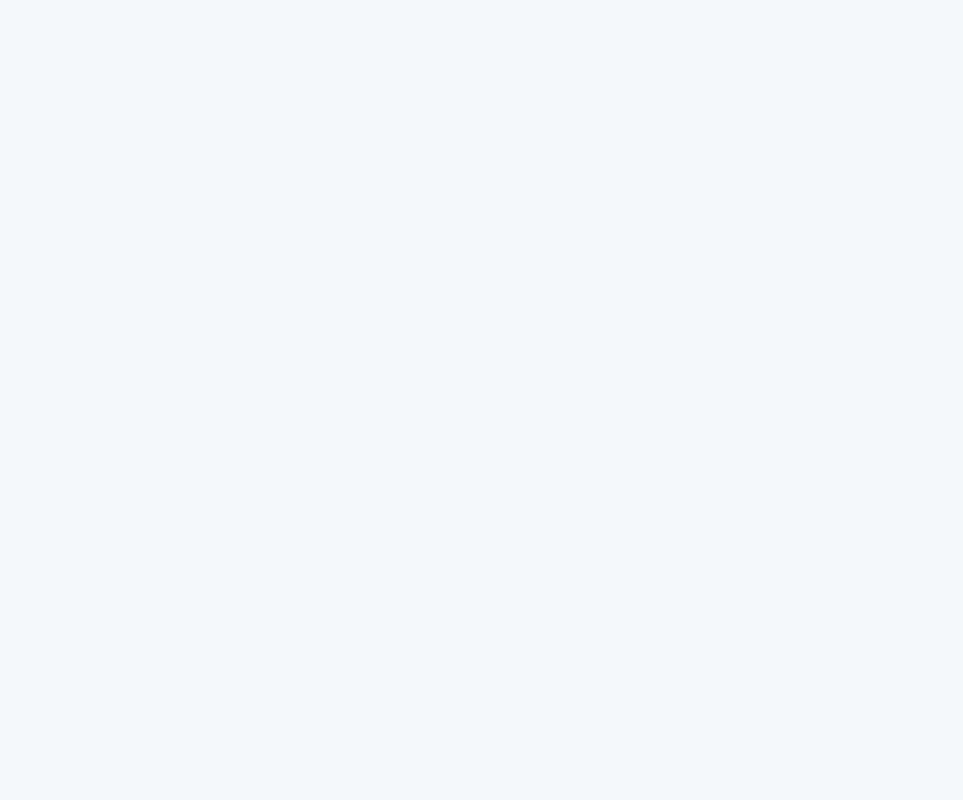
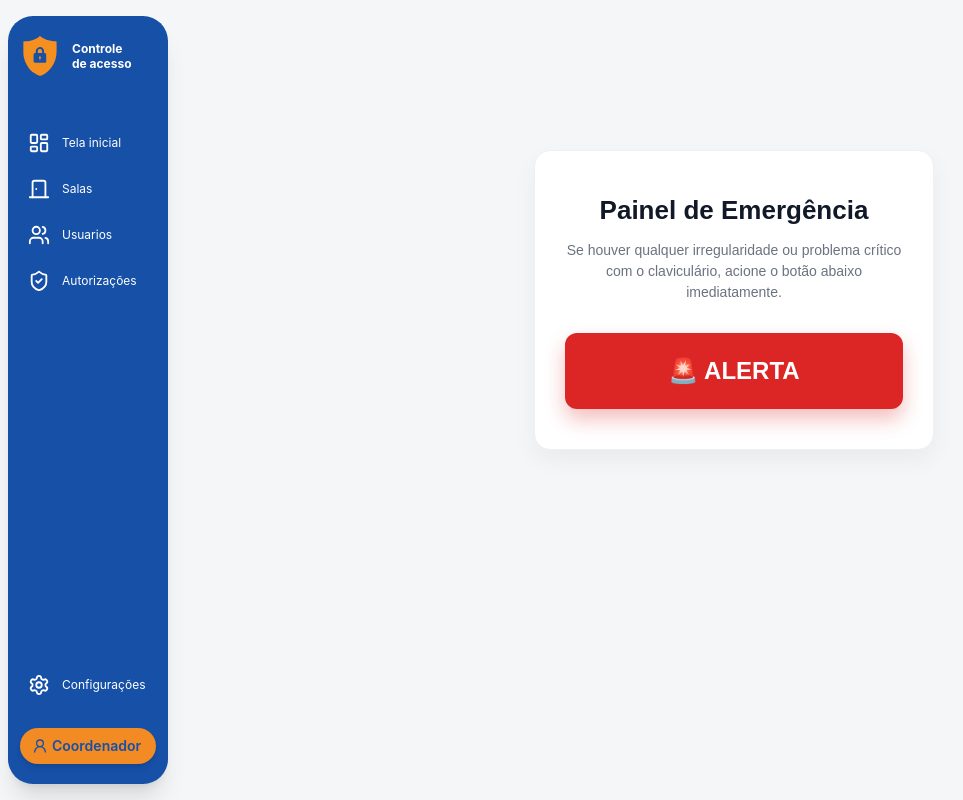
Before and after one commit to vinifvision/front-claviculario, a React (Vite) app: page /button in a window 1280 px wide. Before the commit this address had no page. Shown: the whole page, without its empty margins (0-963 px from the left). Built offline with nearby package versions, Linux system fonts and the light colour scheme.

Commit message:
adiciona pagina de botao de alerta

```diff
--- a/src/App.jsx
+++ b/src/App.jsx
@@ -1,4 +1,3 @@
-// src/App.jsx
 import { BrowserRouter as Router, Routes, Route } from "react-router-dom";
 import Login from "./pages/Login";
 import Dashboard from "./pages/Dashboard";
@@ -7,6 +6,7 @@ import Usuarios from "./pages/Usuarios";
 import Layout from "./components/Layout";
 import Autorizacoes from "./pages/Autorizacoes";
 import Config from "./pages/Config";
+import ButtonPage from "./pages/button"; // Forçado com 'b' minúsculo para alinhar com o arquivo
 
 function App() {
   return (
@@ -20,6 +20,7 @@ function App() {
           <Route path="/usuarios" element={<Usuarios />} />
           <Route path="/autorizacoes" element={<Autorizacoes />} />
           <Route path="/configuracoes" element={<Config />} />
+          <Route path="/button" element={<ButtonPage />} />
         </Route>
       </Routes>
     </Router>
--- /dev/null
+++ b/src/pages/button.jsx
@@ -0,0 +1,59 @@
+import React from 'react';
+
+export default function ButtonPage() {
+  const handleAlertClick = () => {
+    alert('🚨 ALERTA: O botão de emergência foi acionado!');
+  };
+
+  return (
+    <div style={{
+      width: '100%',
+      minHeight: '70vh',
+      display: 'flex',
+      flexDirection: 'column',
+      alignItems: 'center',
+      justifyContent: 'center',
+      padding: '20px',
+      fontFamily: 'sans-serif'
+    }}>
+      <div style={{
+        width: '100%',
+        maxWidth: '400px',
+        backgroundColor: '#ffffff',
+        padding: '40px 30px',
+        borderRadius: '16px',
+        boxShadow: '0 10px 25px rgba(0,0,0,0.05)',
+        textAlign: 'center',
+        border: '1px solid #f0f0f0'
+      }}>
+        <h1 style={{ fontSize: '26px', color: '#111827', margin: '0 0 10px 0', fontWeight: '800' }}>
+          Painel de Emergência
+        </h1>
+
+        <p style={{ fontSize: '14px', color: '#6b7280', margin: '0 0 30px 0', lineHeight: '1.5' }}>
+          Se houver qualquer irregularidade ou problema crítico com o claviculário, acione o botão abaixo imediatamente.
+        </p>
+
+        {/* Botão Vermelho Grande */}
+        <button
+          onClick={handleAlertClick}
+          style={{
+            width: '100%',
+            backgroundColor: '#dc2626',
+            color: '#ffffff',
+            padding: '20px 0',
+            fontSize: '24px',
+            fontWeight: 'bold',
+            textTransform: 'uppercase',
+            border: 'none',
+            borderRadius: '12px',
+            cursor: 'pointer',
+            boxShadow: '0 10px 20px rgba(220, 38, 38, 0.3)'
+          }}
+        >
+          🚨 Alerta
+        </button>
+      </div>
+    </div>
+  );
+}
```
